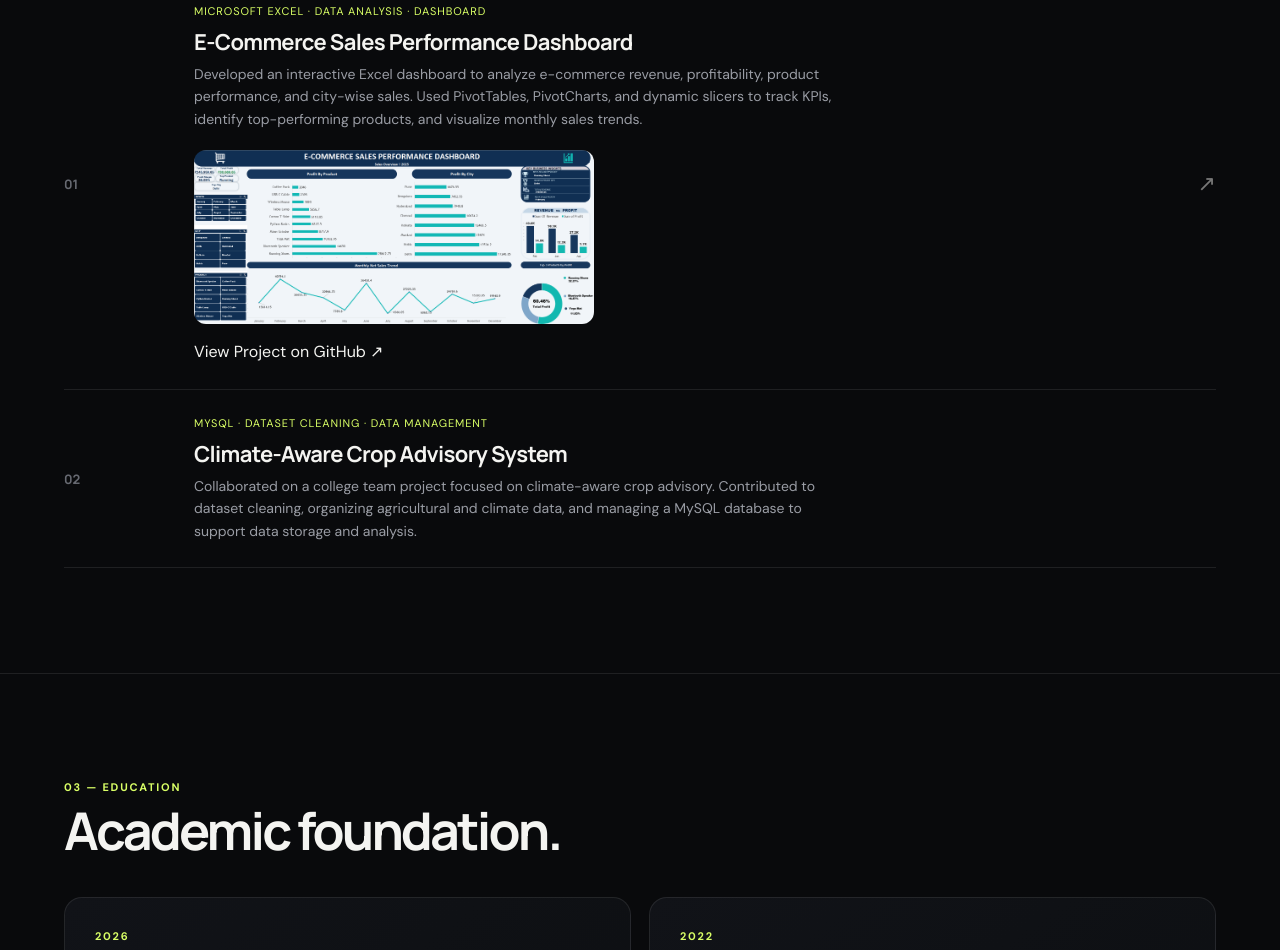
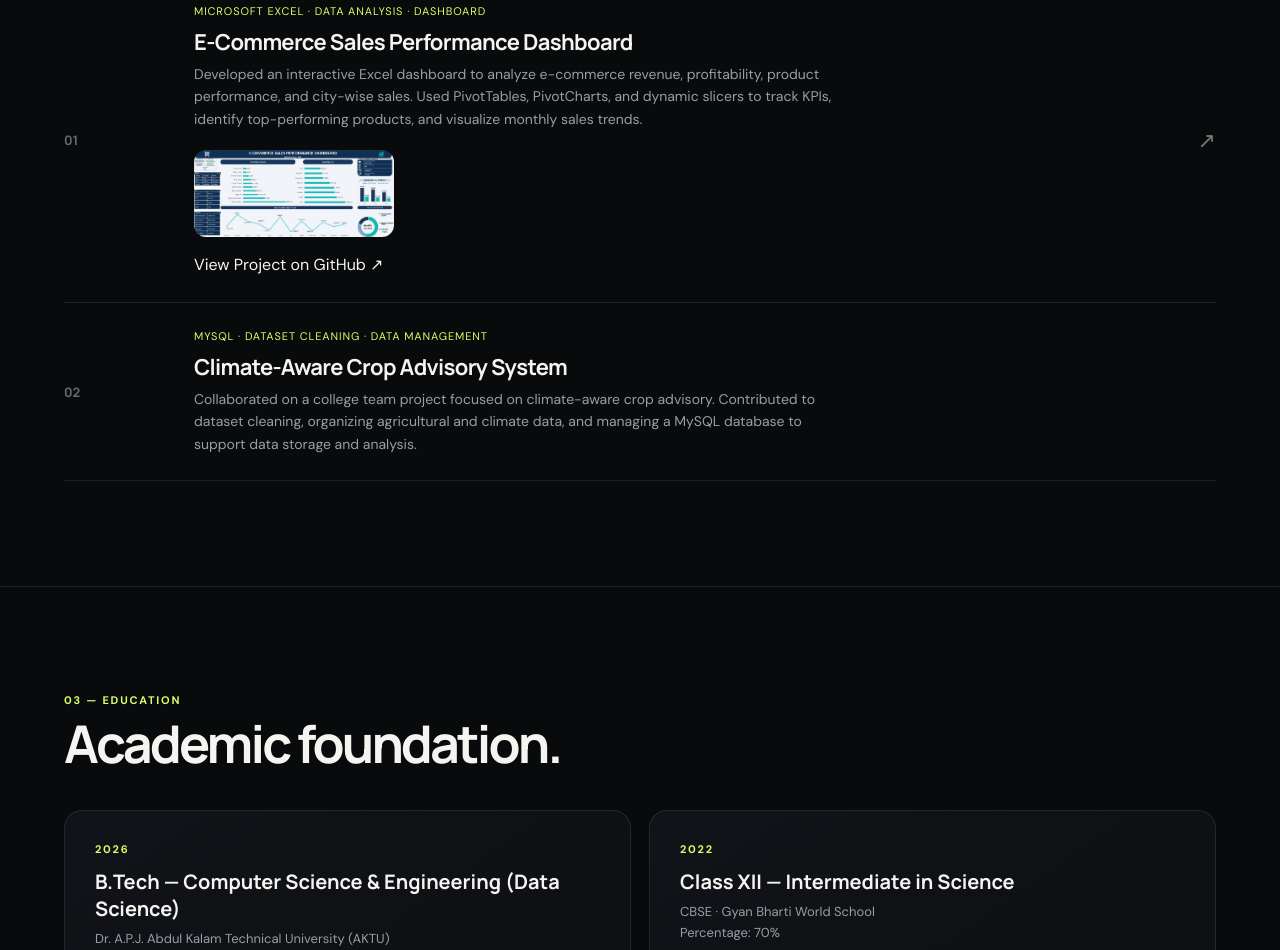
Before and after one commit to haiderhammad74-dot/haiderhammad74-dot.github.io, a plain HTML site: page index.html in a window 1280 px wide. Shown: the part 1700-2650 px from the top of the page. Drawn offline with Linux system fonts and the light colour scheme.

Commit message:
Update index.html

```diff
--- a/index.html
+++ b/index.html
@@ -198,7 +198,7 @@ footer{padding:28px 0;color:#676a72;font-size:12px;display:flex;justify-content:
       products, and visualize monthly sales trends.
     </p>
     <a href="#dashboard-popup">
-    <img src="dashboard.png" alt="E-Commerce Sales Performance Dashboard" style="width:100%;max-width:400px;height:auto;border-radius:12px;display:block;margin-top:20px;margin-bottom:15px;">
+    <img src="dashboard.png" alt="E-Commerce Sales Performance Dashboard" style="width:100%;max-width:200px;height:auto;border-radius:12px;display:block;margin-top:20px;margin-bottom:15px;">
       </a>
     <a href="https://github.com/haiderhammad74-dot/ecommerce-sales-performance-dashboard-excel"
        target="_blank" rel="noopener noreferrer">
```
